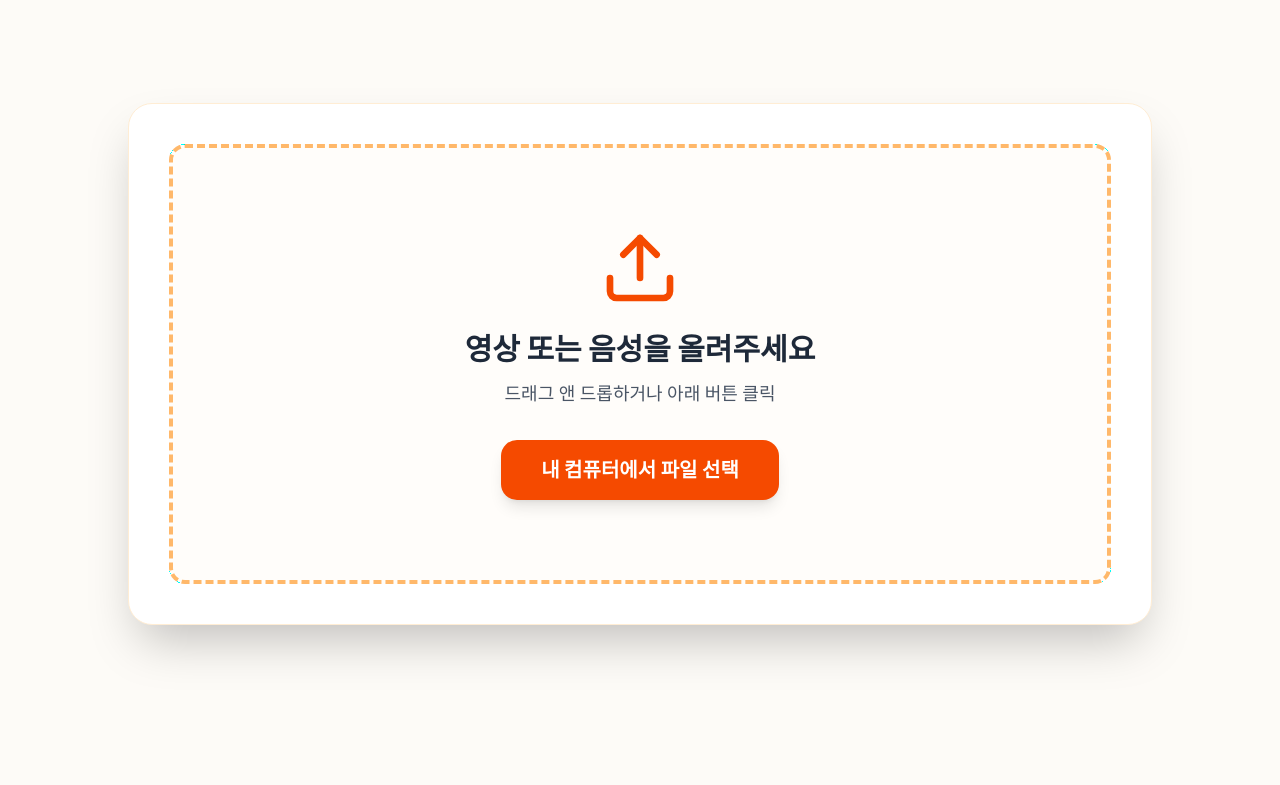
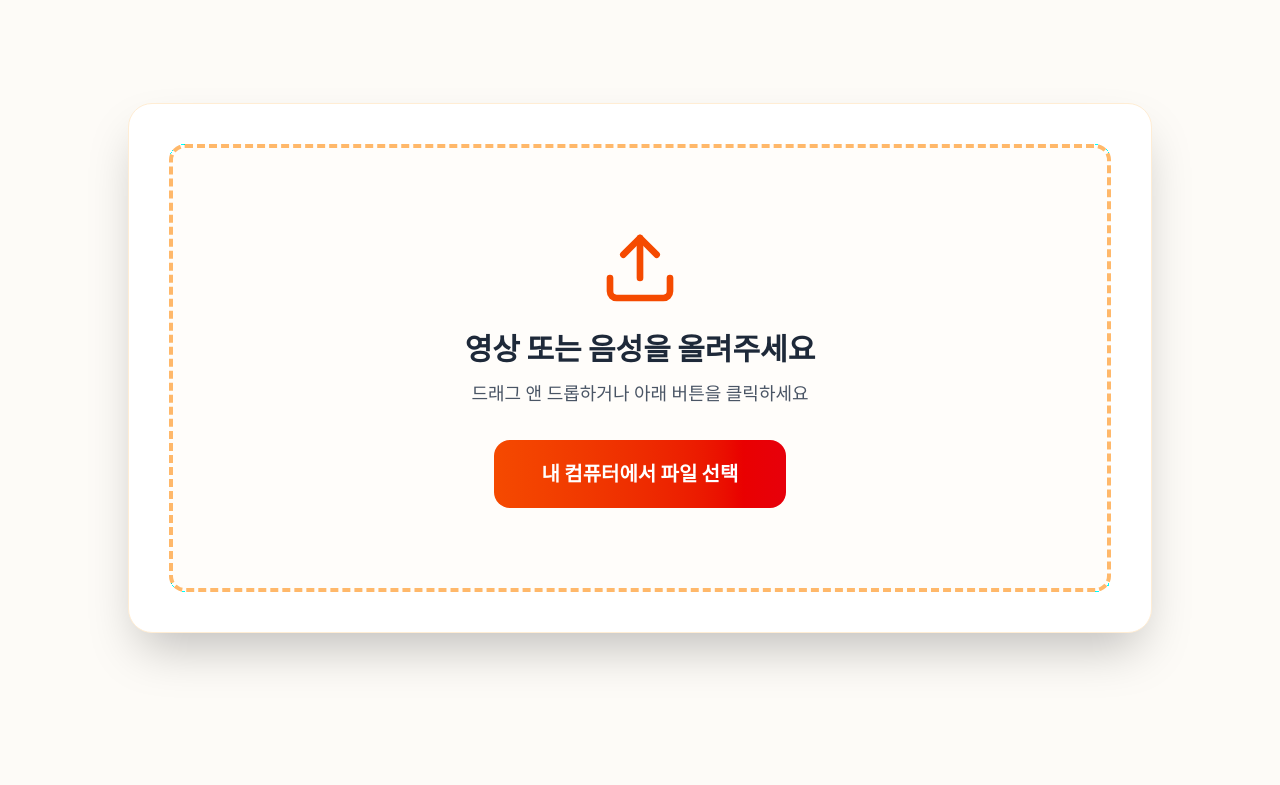
Before and after one commit to walnut1022/walnut-web, a Next.js app: page / in a window 1280 px wide. Shown: the part 479-1264 px from the top of the page. Built offline with nearby package versions, Linux system fonts and the light colour scheme.

Commit message:
perfect drag & drop + file select

```diff
--- a/components/VideoTranslator.tsx
+++ b/components/VideoTranslator.tsx
@@ -80,18 +80,24 @@ export default function VideoTranslator({ userTokens, onTokenUpdate }: VideoTran
         className="hidden"
       />
 
+      {/* 드래그 앤 드롭 + 파일 선택 버튼 완벽 작동 영역 */}
       <div
         onDrop={handleDrop}
         onDragOver={(e) => e.preventDefault()}
-        className="relative border-4 border-dashed border-orange-300 rounded-2xl p-20 text-center bg-orange-50/30"
+        onDragEnter={(e) => e.preventDefault()}
+        className="border-4 border-dashed border-orange-300 rounded-2xl p-20 text-center bg-orange-50/30 hover:border-orange-500 hover:bg-orange-100/50 transition-all cursor-pointer"
       >
-        <div className="absolute inset-0 rounded-2xl" />
         <Upload className="w-20 h-20 mx-auto text-orange-600 mb-6" />
         <p className="text-3xl font-black text-gray-800">영상 또는 음성을 올려주세요</p>
-        <p className="text-lg text-gray-600 mt-3">드래그 앤 드롭하거나 아래 버튼 클릭</p>
+        <p className="text-lg text-gray-600 mt-3 mb-8">
+          드래그 앤 드롭하거나 아래 버튼을 클릭하세요
+        </p>
+
+        {/* 진짜 파일 선택 버튼 */}
         <button
+          type="button"
           onClick={handleButtonClick}
-          className="mt-8 px-10 py-4 bg-orange-600 text-white font-bold text-xl rounded-2xl hover:bg-orange-700 transition shadow-lg"
+          className="px-12 py-5 bg-gradient-to-r from-orange-600 to-red-600 text-white font-black text-xl rounded-2xl hover:shadow-2xl hover:scale-105 transition-all"
         >
           내 컴퓨터에서 파일 선택
         </button>
```
